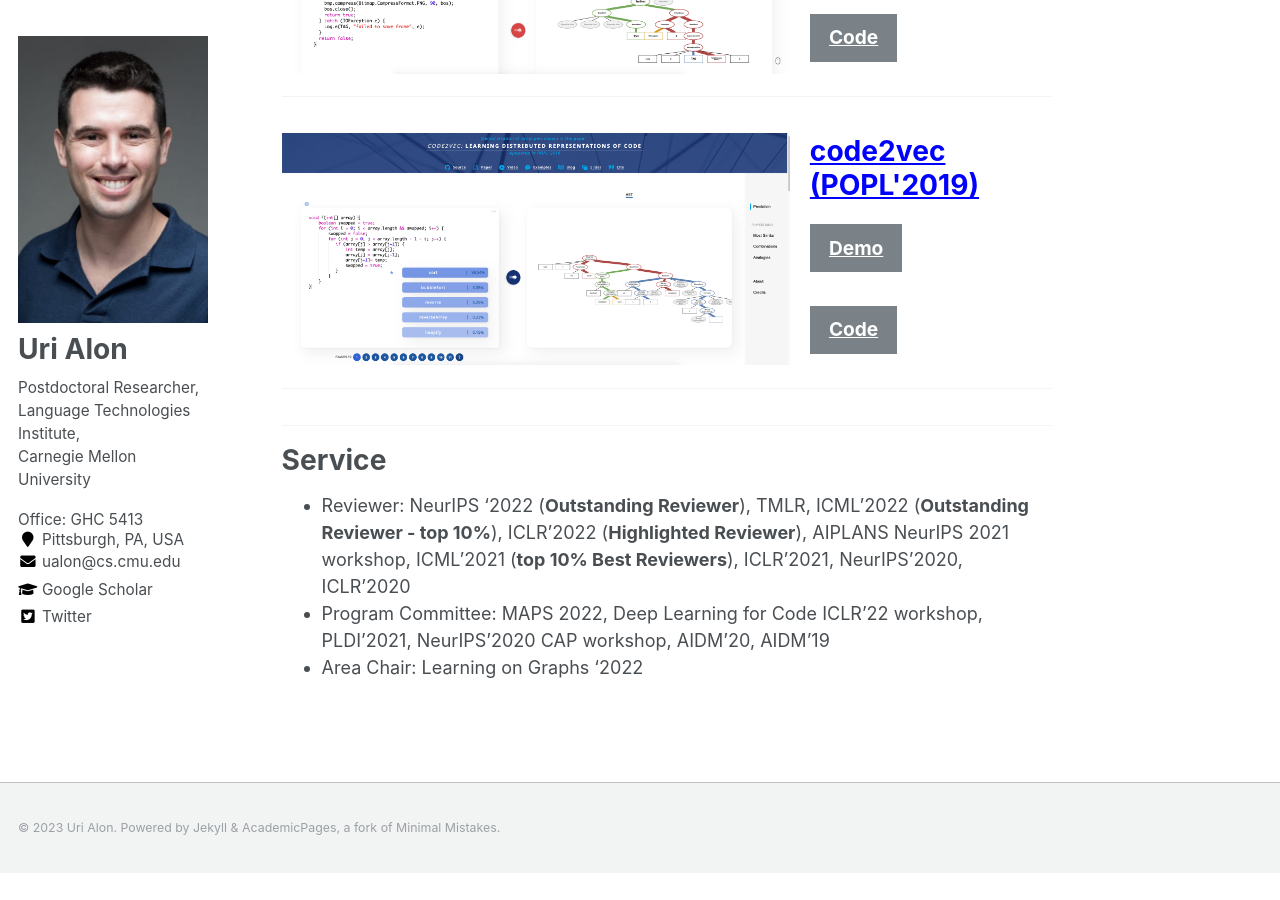
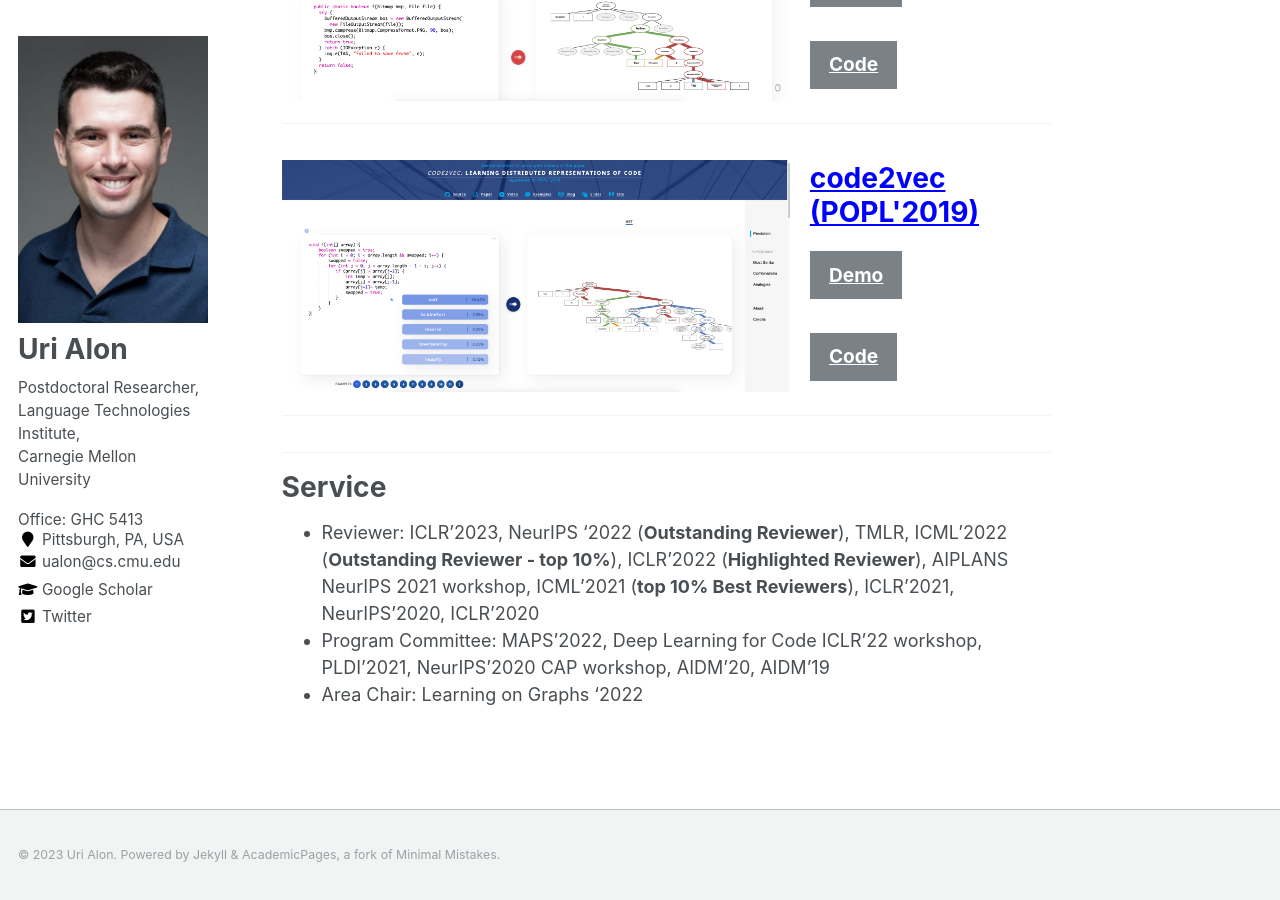
Before and after one commit to urialon/urialon.github.io, a Jekyll site: the page built from _pages/about.md, in a window 1280 px wide and 900 px high, scrolled down 5287 px. Built offline with Jekyll 4.4.1, drawn with Linux system fonts in a browser that asks for light colours; before the commit the page ends 6160 px from its top, so only the background shows below that; some of the changed text lies outside the part shown.

Commit message:
docprompting

```diff
--- a/_pages/about.md
+++ b/_pages/about.md
@@ -64,6 +64,7 @@ In addition, I hold a B.A. in Humanities.
 I am happily married to Lee and father of Gur 🙂
 
 ### News
+* **_January 2023_** - Our [DocPrompting](#doccoder) paper was accepted to ICLR'2023 as a **Spotlight**!
 * **_January 2023_** - a new preprint: [Why do Nearest Neighbor Language Models Work?](#knnwhy)
 * **_December 2022_** - A [new demo](https://huggingface.co/spaces/JavaFXpert/gpt-math-techniques){:target="_blank"} for [PAL](#pal)!
 * **_December 2022_** - I was invited to the [explAInable podcast](https://explainable.podbean.com/e/%d7%99%d7%a6%d7%99%d7%a8%d7%94%d7%90%d7%95%d7%98%d7%95%d7%9e%d7%98%d7%99%d7%aa%d7%a9%d7%9c-%d7%a7%d7%95%d7%93-%d7%a2%d7%9d%d7%a4%d7%a8%d7%95%d7%a4/){:target="_blank"} (Hebrew)
@@ -228,6 +229,6 @@ I am happily married to Lee and father of Gur 🙂
 
 ---
 # Service
-* Reviewer: NeurIPS '2022 (**Outstanding Reviewer**), TMLR, ICML'2022 (**Outstanding Reviewer - top 10%**), ICLR'2022 (**Highlighted Reviewer**), AIPLANS NeurIPS 2021 workshop, ICML’2021 (**top 10% Best Reviewers**), ICLR’2021, NeurIPS’2020, ICLR’2020
-* Program Committee: MAPS 2022, Deep Learning for Code ICLR'22 workshop, PLDI’2021, NeurIPS’2020 CAP workshop, AIDM’20, AIDM’19
+* Reviewer: ICLR'2023, NeurIPS '2022 (**Outstanding Reviewer**), TMLR, ICML'2022 (**Outstanding Reviewer - top 10%**), ICLR'2022 (**Highlighted Reviewer**), AIPLANS NeurIPS 2021 workshop, ICML’2021 (**top 10% Best Reviewers**), ICLR’2021, NeurIPS’2020, ICLR’2020
+* Program Committee: MAPS'2022, Deep Learning for Code ICLR'22 workshop, PLDI’2021, NeurIPS’2020 CAP workshop, AIDM’20, AIDM’19
 * Area Chair: Learning on Graphs '2022
```
